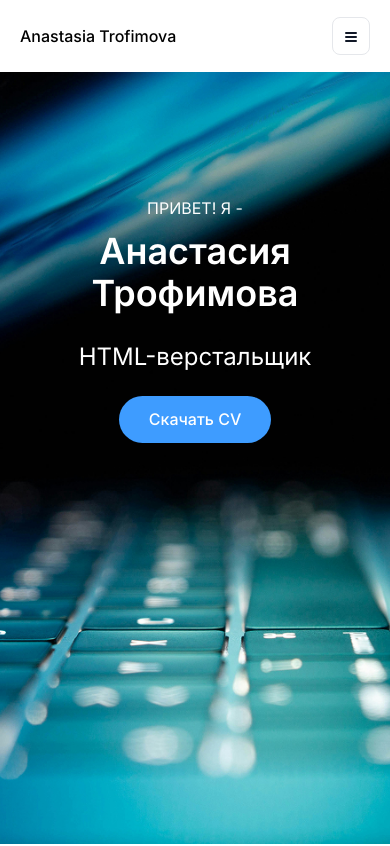
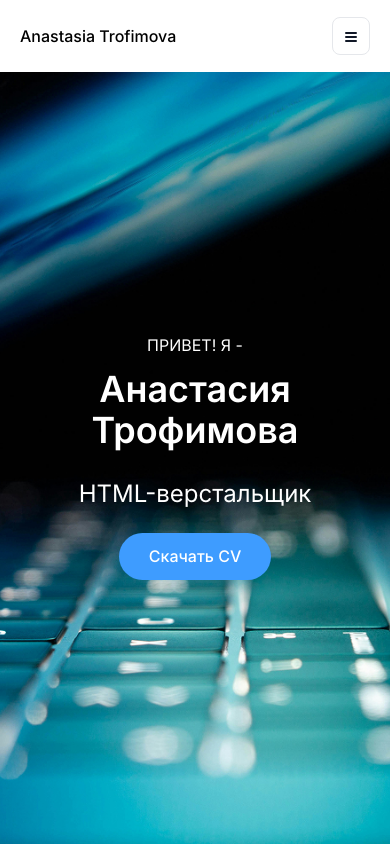
Before and after one commit to trofim-lil/trofim-lil.github.io, a plain HTML site: page index.html in a window 390 px wide. Shown: the top 846 px of the page. Drawn offline with nearby package versions, Linux system fonts and the light colour scheme.

Commit message:
Update media.css

```diff
--- a/css/media.css
+++ b/css/media.css
@@ -315,7 +315,9 @@
     }
 
     .hero__container {
-        padding-top: 127px;
+        padding-top: 0;
+        justify-content: center;
+        height: 100%;
     }
 
     .hero__title {
```
